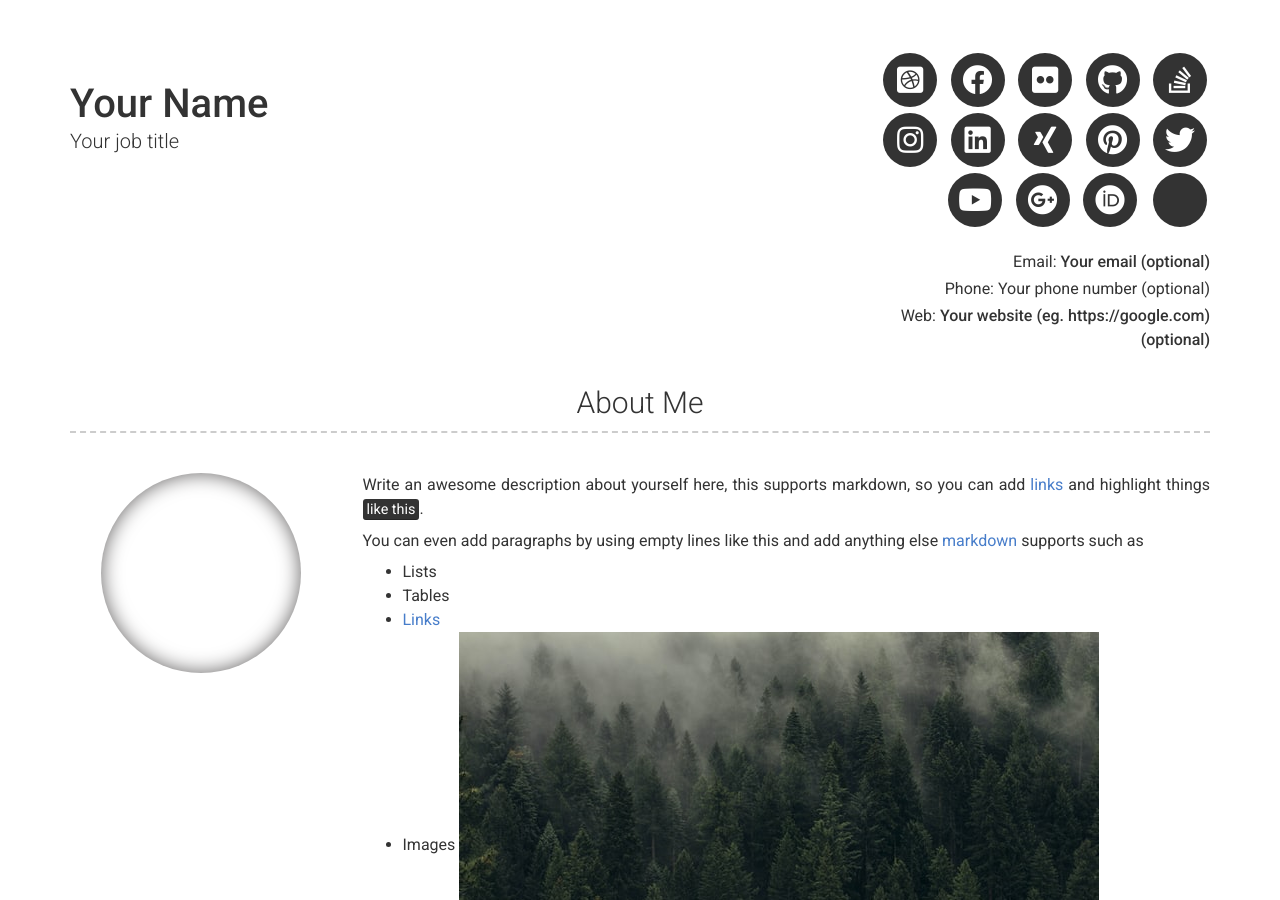
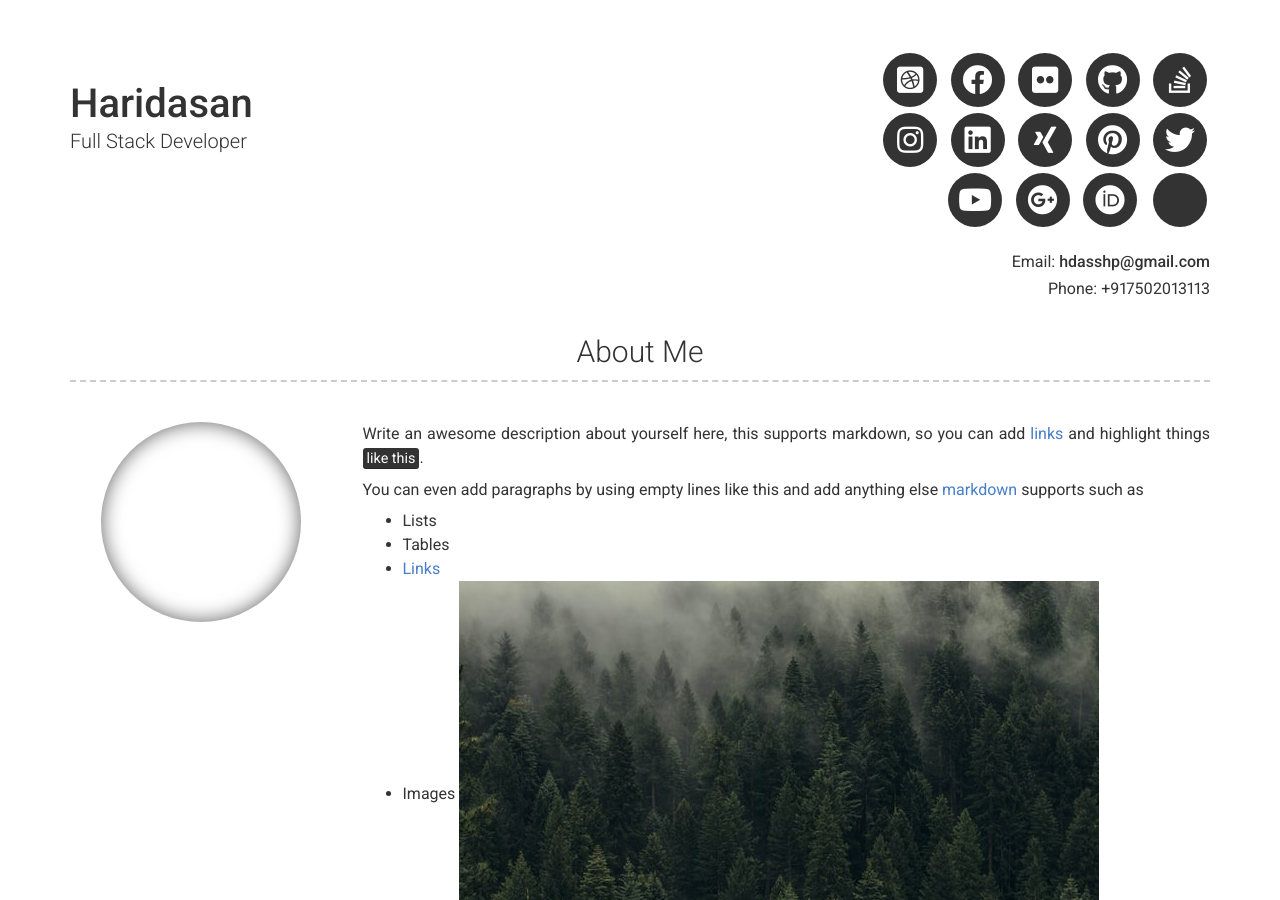
Before and after one commit to iamharidasan/iamharidasan.github.io, a Jekyll site: the page built from index.md, in a window 1280 px wide and 900 px high. Built offline with Jekyll 4.4.1, drawn with Linux system fonts in a browser that asks for light colours; nearby versions of some CDN libraries; some of the changed text lies outside the part shown.

Commit message:
Config Changed

```diff
--- a/_config.yml
+++ b/_config.yml
@@ -6,27 +6,27 @@ repository: Git repository where your resume will be hosted, only required if yo
 version: 2
 
 # Personal info
-name: Your Name
-title: Your job title
-email: Your email (optional)
+name: Haridasan
+title: Full Stack Developer
+email: hdasshp@gmail.com
 # email_title: Email (Email title override)
-phone: Your phone number (optional)
+phone: "+917502013113"
 # phone_title: Phone (Phone title override)
-website: Your website (eg. https://google.com)(optional)
+website: #
 # website_title: Web (Website title override)
 
 # Dark Mode (true/false/never)
 darkmode: false
 
 # Social links
-twitter_username: jekyllrb
-github_username:  jekyll
-stackoverflow_username: "00000001"
-dribbble_username: jekyll
-facebook_username: jekyll
+twitter_username: iamharidasan
+github_username:  iamharidasan
+stackoverflow_username: iamharidasan
+dribbble_username: iamharidasan
+facebook_username: iamharidasan
 flickr_username: jekyll
-instagram_username: jekyll
-linkedin_username: jekyll
+instagram_username: iamharidasan
+linkedin_username: in/haridasan
 xing_username: jekyll
 pinterest_username: jekyll
 youtube_username: jekyll
```
